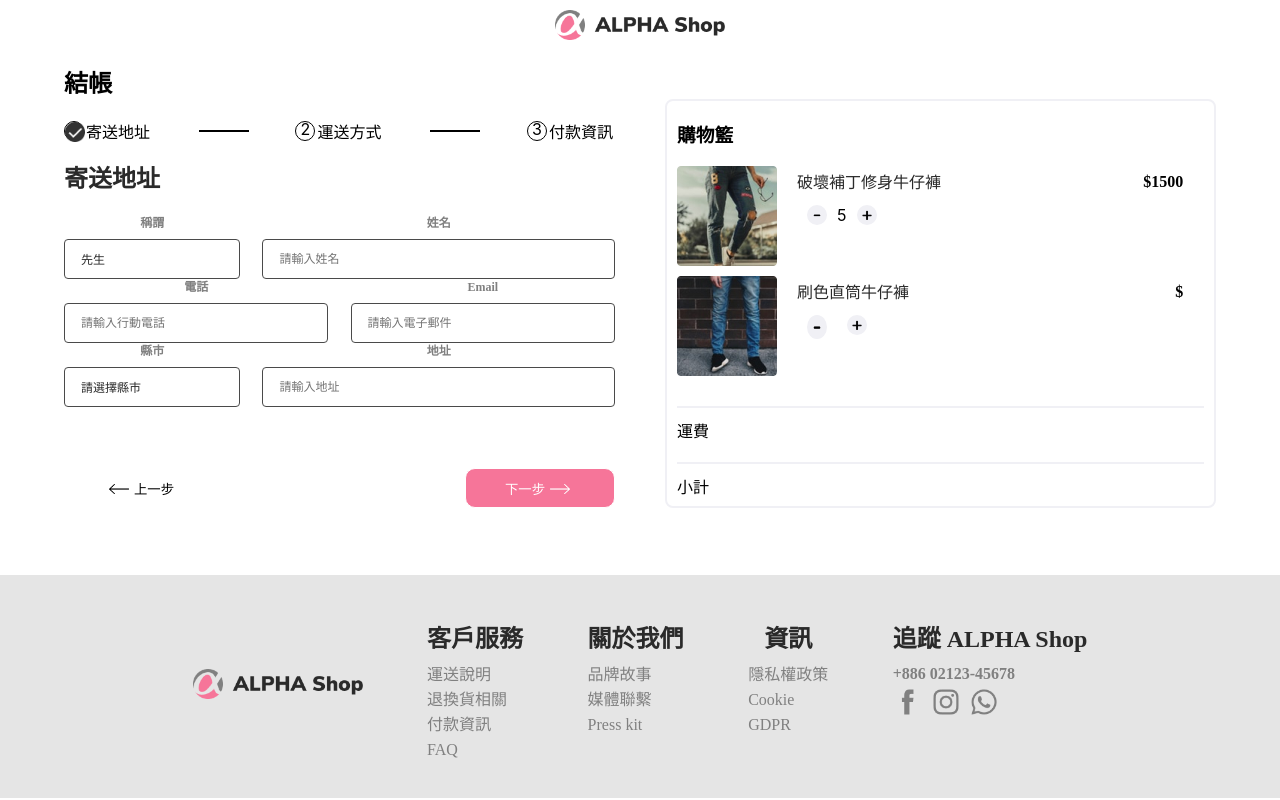
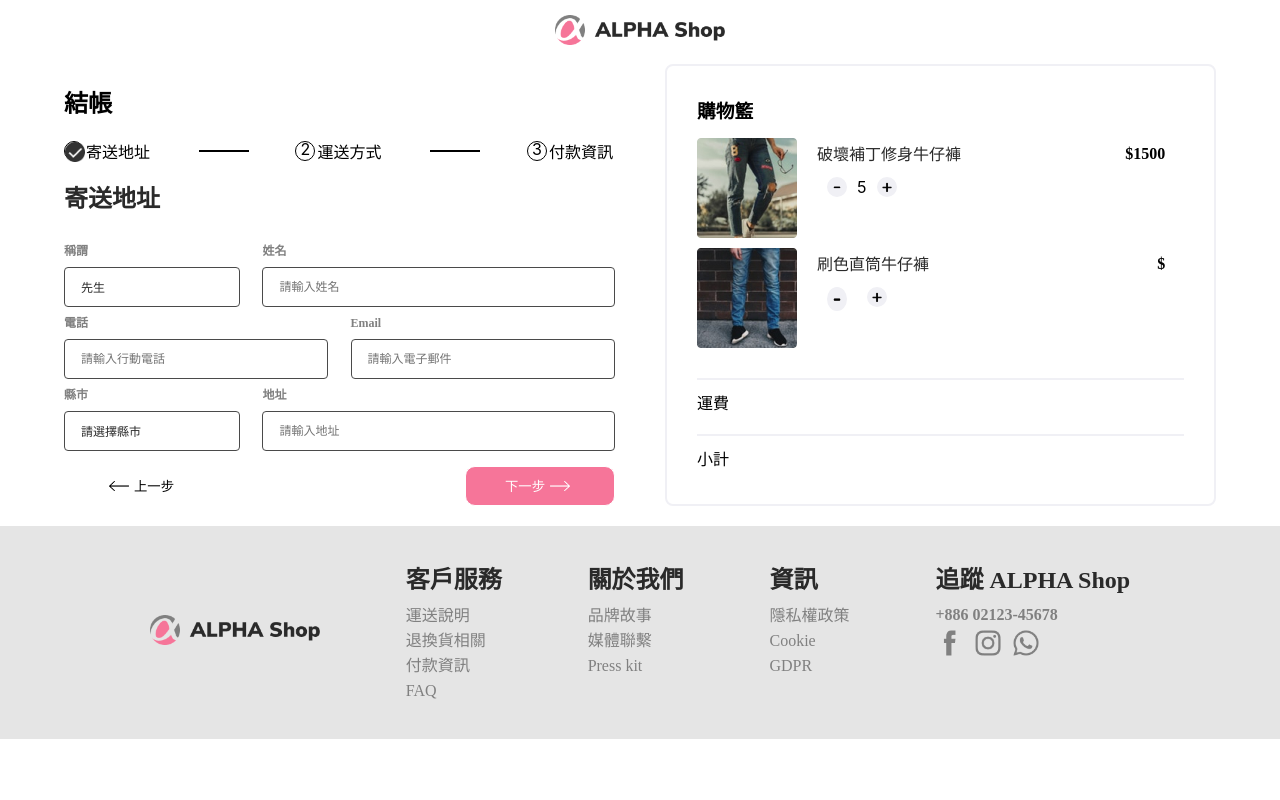
Before and after one commit to yc62897441/react_A3_ALPHA_Shop, a React (Create React App) app: page / in a window 1280 px wide. Built offline with nearby package versions, Linux system fonts and the light colour scheme.

Commit message:
細微樣式調整

```diff
--- a/src/App.css
+++ b/src/App.css
@@ -26,6 +26,7 @@ a {
 
 .site-main {
   width: 90%;
+  max-width: 1280px;
   margin: 0 auto;
   margin-bottom: 20px;
 }
--- a/src/style/Cart.css
+++ b/src/style/Cart.css
@@ -1,7 +1,7 @@
 .cart-container-wrapper {
-  height: 80%;
-  padding: 0px 10px;
-  margin: 10% 0;
+  height: 100%;
+  padding: 15px;
+  margin: 0px;
   justify-content: flex-start;
   border: 2px solid #F0F0F5;
   border-radius: 8px;
@@ -9,6 +9,7 @@
 
 .cart-title {
   text-align: start;
+  margin: 0px 0px 15px;
 }
 
 .product-container {
@@ -90,3 +91,9 @@
   margin-bottom: 10px;
   background-color: #F0F0F5;
 }
+
+@media (min-width: 992px) {
+  .cart-container-wrapper {
+    padding: 30px;
+  }
+}
--- a/src/style/Footer.css
+++ b/src/style/Footer.css
@@ -3,18 +3,13 @@
 }
 
 .footer-container {
-  width: 80%;
+  width: 90%;
+  max-width: 1280px;
   margin: 0 auto;
-  padding: 32px 0px;
+  padding: 16px 0px;
   display: flex;
-  flex-direction: row;
-  justify-content: space-evenly;
-}
-
-.footer-container {
-  display: flex;
-  flex-direction: row;
-  /* align-items: center; */
+  flex-direction: column;
+  align-items: center;
 }
 
 .footer-logo-container {
@@ -31,8 +26,8 @@
   flex-direction: column;
 }
 
-.footer-section h2 {
-  margin-bottom: 15px;
+.footer-section .section-title {
+  margin: 10px 0px 5px;
   font-family: 'Noto Sans TC';
   font-style: normal;
   font-weight: 700;
@@ -44,7 +39,7 @@
 .footer-section .section-content {
   display: flex;
   flex-direction: column;
-  align-items: flex-start;
+  align-items: center;
 }
 
 .page-link {
@@ -65,4 +60,26 @@
   width: 30px;
   height: 30px;
   margin-right: 8px;
+  cursor: pointer;
 }
+
+@media (min-width: 768px) {
+  .footer-container {
+    width: 90%;
+    margin: 0 auto;
+    padding: 32px 0px;
+    display: flex;
+    flex-direction: row;
+    justify-content: space-evenly;
+    align-items: flex-start;
+  }
+
+  .footer-section .section-title {
+    margin-bottom: 15px;
+    text-align: start;
+  }
+
+  .footer-section .section-content {
+    align-items: flex-start;
+  }
+}
--- a/src/style/Header.css
+++ b/src/style/Header.css
@@ -3,8 +3,9 @@
   top: 0px;
   display: flex;
   justify-content: center;
-  padding: 10px 10px 0px;
+  padding: 15px 10px;
   text-align: center;
+  background-color: #FFFFFF;
   z-index: 100;
 }
 
@@ -37,7 +38,7 @@
   position: absolute;
   top: 100%;
   left: -15px;
-  padding: 0px 15px;
+  padding: 0px 15px 10px;
   background-color: #FFFFFF;
   width: calc(100% + 30px);
   transform: scale(1, 0);
--- a/src/style/Step1.css
+++ b/src/style/Step1.css
@@ -9,13 +9,14 @@
 }
 
 .input-label {
+  text-align: start;
   font-family: 'Noto Sans TC';
   font-style: normal;
   font-weight: bold;
   font-size: 12px;
   line-height: 16px;
   color: #808080;
-  margin-bottom: 8px;
+  margin: 8px 0px;
 }
 
 input,
--- a/src/style/StepProgress.css
+++ b/src/style/StepProgress.css
@@ -44,3 +44,15 @@
   height: 2px;
   background-color: black;
 }
+
+@media (min-width: 768px) {
+  .progress-bar {
+    width: 30px;
+  }
+}
+
+@media (min-width: 992px) {
+  .progress-bar {
+    width: 50px;
+  }
+}
```
